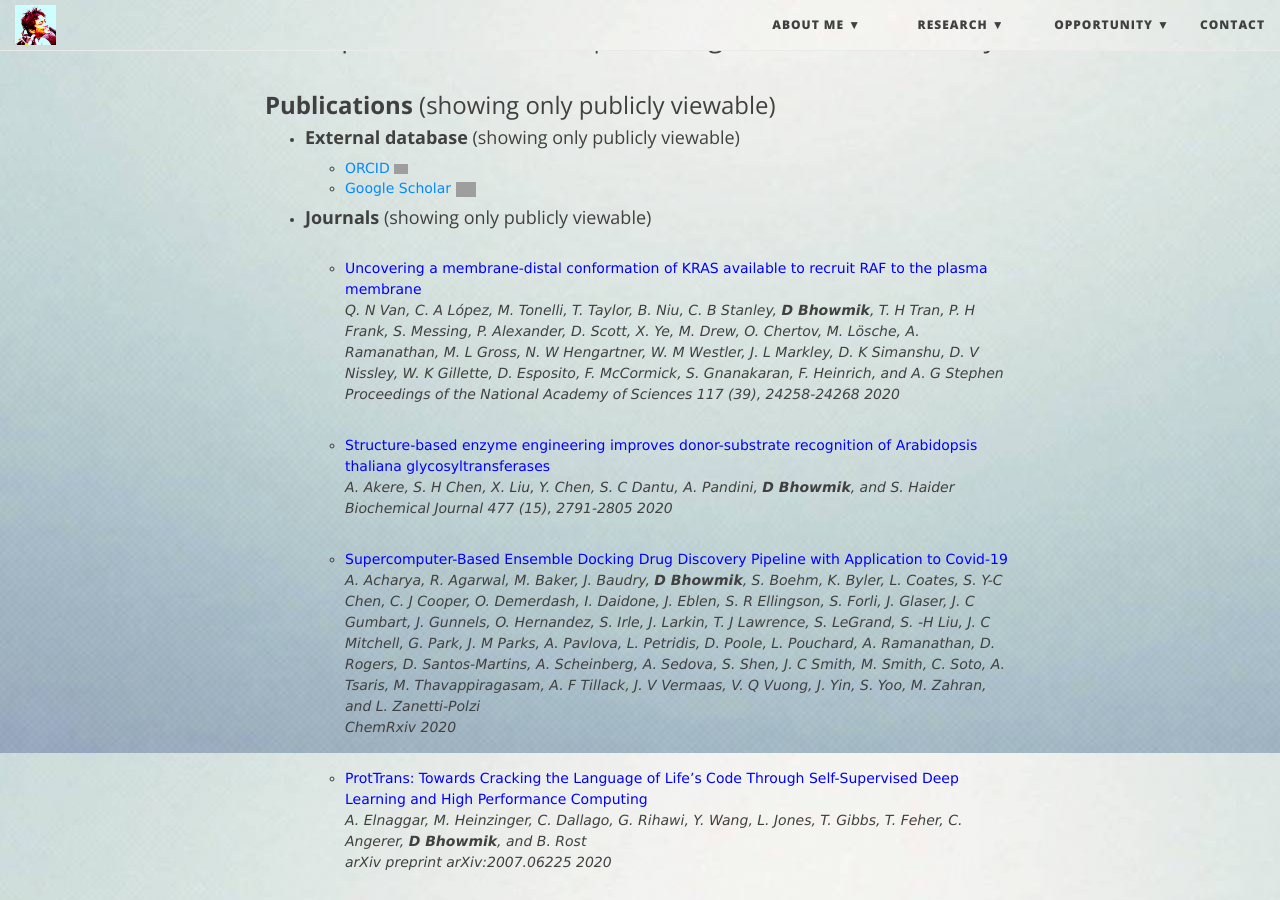
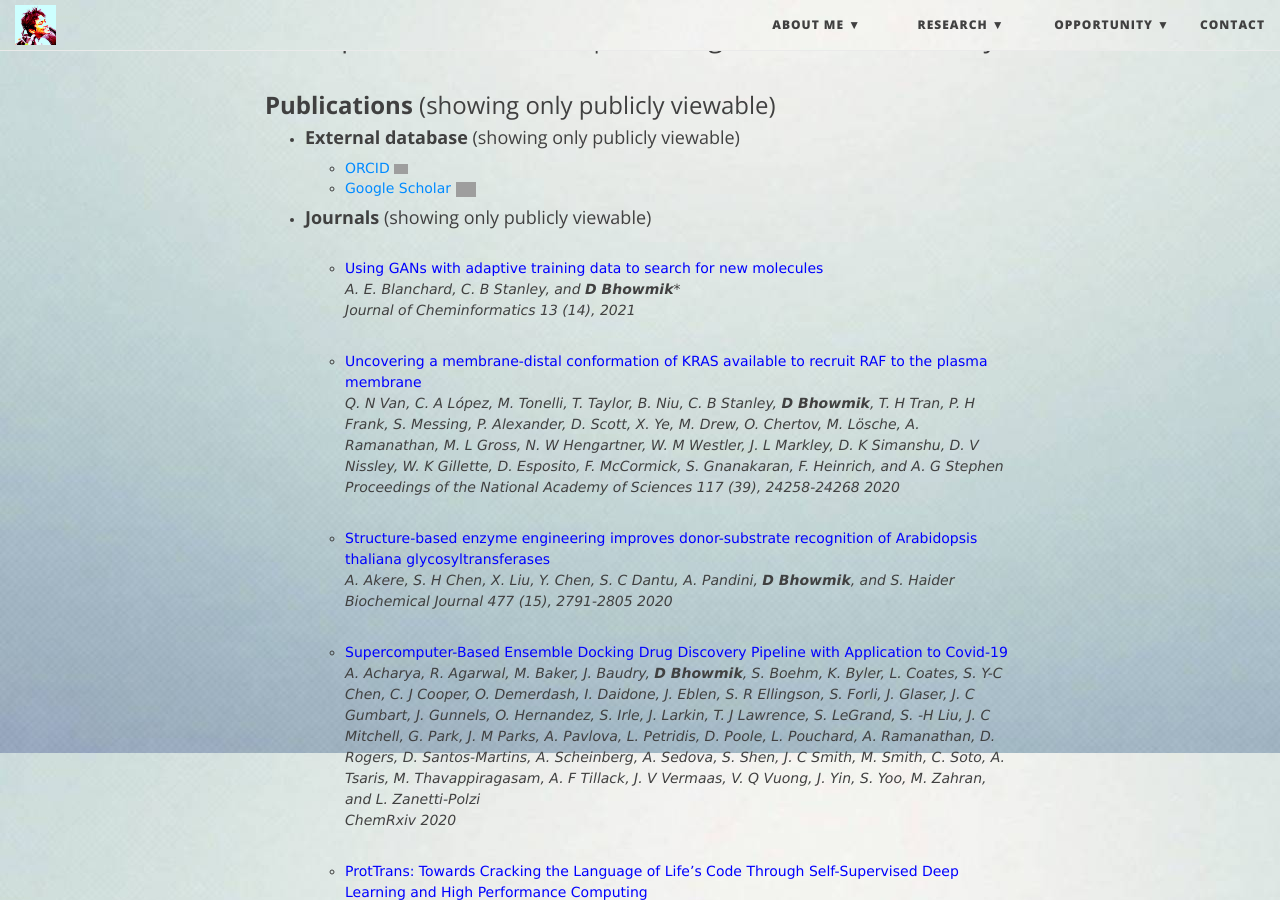
Before and after one commit to debsindhu/debsindhu.github.io, a Jekyll site: the page built from publication.md, in a window 1280 px wide and 900 px high, scrolled down 318 px. Built offline with Jekyll 4.4.1, drawn with Linux system fonts in a browser that asks for light colours; nearby versions of some CDN libraries; grey boxes are pictures that could not be loaded.

Commit message:
Update publication.md

```diff
--- a/publication.md
+++ b/publication.md
@@ -13,6 +13,10 @@ use-site-title: true
     - [Google Scholar](https://scholar.google.com/citations?user=nHwDs_sAAAAJ&hl=en) <a href="http://scholar.google.com/citations?user=nHwDs_sAAAAJ&hl=en" target="_blank"><img src="https://scholar.google.com/scholar/scholar_sm.gif" height="15"></a>
 
 * #### **Journals** (showing only publicly viewable)
+    - <span style="color:blue">Using GANs with adaptive training data to search for new molecules</span>
+_A. E. Blanchard, C. B Stanley, and __D Bhowmik__*
+Journal of Cheminformatics 13 (14), 2021_
+
     - <span style="color:blue">Uncovering a membrane-distal conformation of KRAS available to recruit RAF to the plasma membrane</span>
 _Q. N Van, C. A López, M. Tonelli, T. Taylor, B. Niu, C. B Stanley, __D Bhowmik__, T. H Tran, P. H Frank, S. Messing, P. Alexander, D. Scott, X. Ye, M. Drew, O. Chertov, M. Lösche, A. Ramanathan, M. L Gross, N. W Hengartner, W. M Westler, J. L Markley, D. K Simanshu, D. V Nissley, W. K Gillette, D. Esposito, F. McCormick, S. Gnanakaran, F. Heinrich, and A. G Stephen
 Proceedings of the National Academy of Sciences 117 (39), 24258-24268 2020_
```
